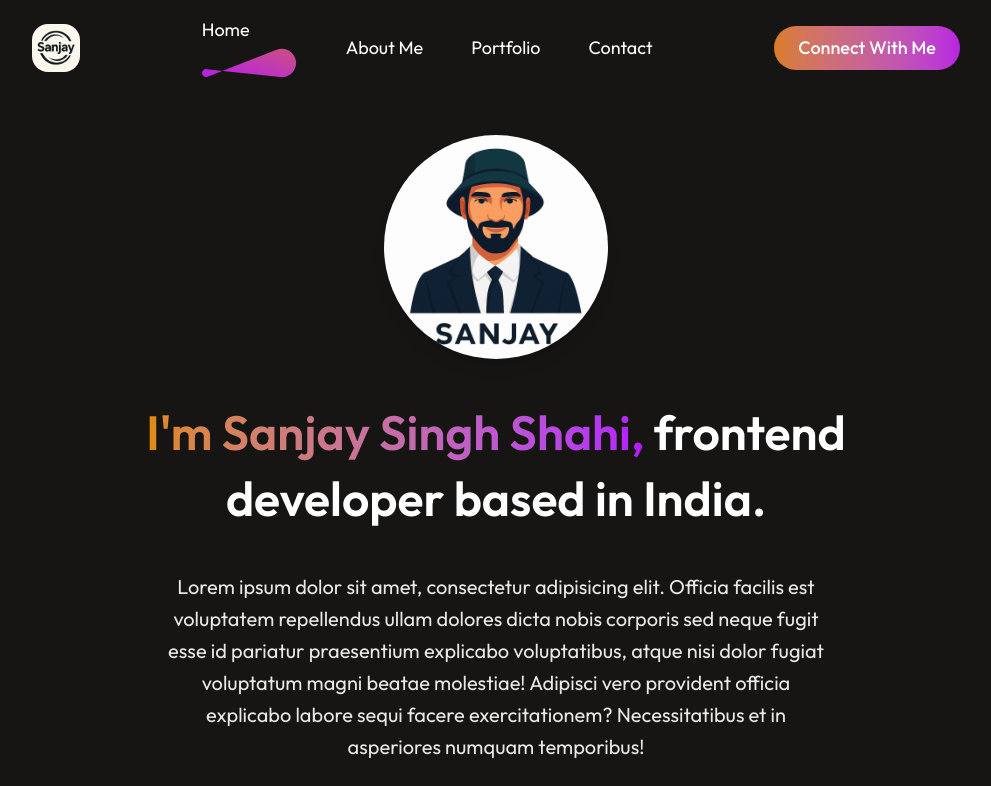
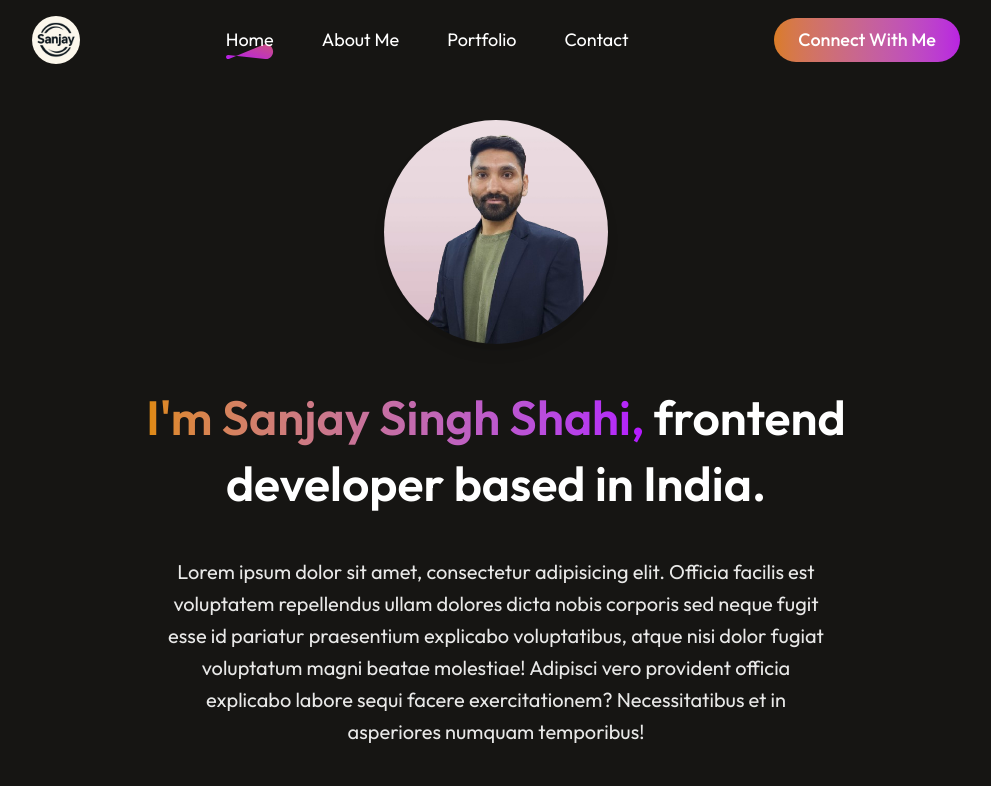
Before and after one commit to sanjaysha/portfolio-react, a React (Vite) app: page / in a window 1280 px wide. Shown: the top 786 px of the page, without its empty margins (144-1135 px from the left). Built offline with nearby package versions, Linux system fonts and the light colour scheme.

Commit message:
Profile Image fixes

```diff
--- a/src/Components/Navbar/Navbar.jsx
+++ b/src/Components/Navbar/Navbar.jsx
@@ -30,7 +30,7 @@ const Navbar = () => {
   return (
     <nav className="flex items-center justify-between px-6 md:px-20 lg:px-44 py-4 relative">
       {/* Logo */}
-      <img src={logo} alt="logo" className="h-12 w-auto rounded-2xl" />
+      <img src={logo} alt="logo" className="h-12 w-auto rounded-full" />
 
       {/* =============== MOBILE MENU BUTTON =============== */}
       {!menuOpen && (
@@ -49,7 +49,10 @@ const Navbar = () => {
       <div className="hidden md:flex flex-1 justify-center">
         <ul className="flex items-center gap-12 text-lg">
           {navItems.map((item) => (
-            <li key={item.id} className="flex flex-col gap-1 cursor-pointer">
+            <li
+              key={item.id}
+              className="relative flex flex-col items-center md:hover:text-[#da7c25] cursor-pointer"
+            >
               <Link
                 to={item.id}
                 smooth
@@ -62,7 +65,15 @@ const Navbar = () => {
               </Link>
 
               {menu === item.id && (
-                <img src={underline} alt="" className="mx-auto w-20 md:w-24" />
+                <img
+                  src={underline}
+                  alt=""
+                  className="absolute bottom-[-6px]
+          left-1/2 -translate-x-1/2
+          w-16
+          pointer-events-none select-none
+          z-[-1]"
+                />
               )}
             </li>
           ))}
@@ -86,7 +97,7 @@ const Navbar = () => {
         />
 
         {navItems.map((item) => (
-          <li key={item.id} className="cursor-pointer">
+          <li key={item.id} className="relative cursor-pointer">
             <Link
               to={item.id}
               smooth
@@ -100,6 +111,17 @@ const Navbar = () => {
             >
               {item.label}
             </Link>
+            {menu === item.id && (
+              <img
+                src={underline}
+                alt=""
+                className="absolute bottom-[-6px]
+          left-1/2 -translate-x-1/2
+          w-16
+          pointer-events-none select-none
+          z-[-1]"
+              />
+            )}
           </li>
         ))}
       </ul>
```
Also changed, not shown: src/assets/profile_img.png.
